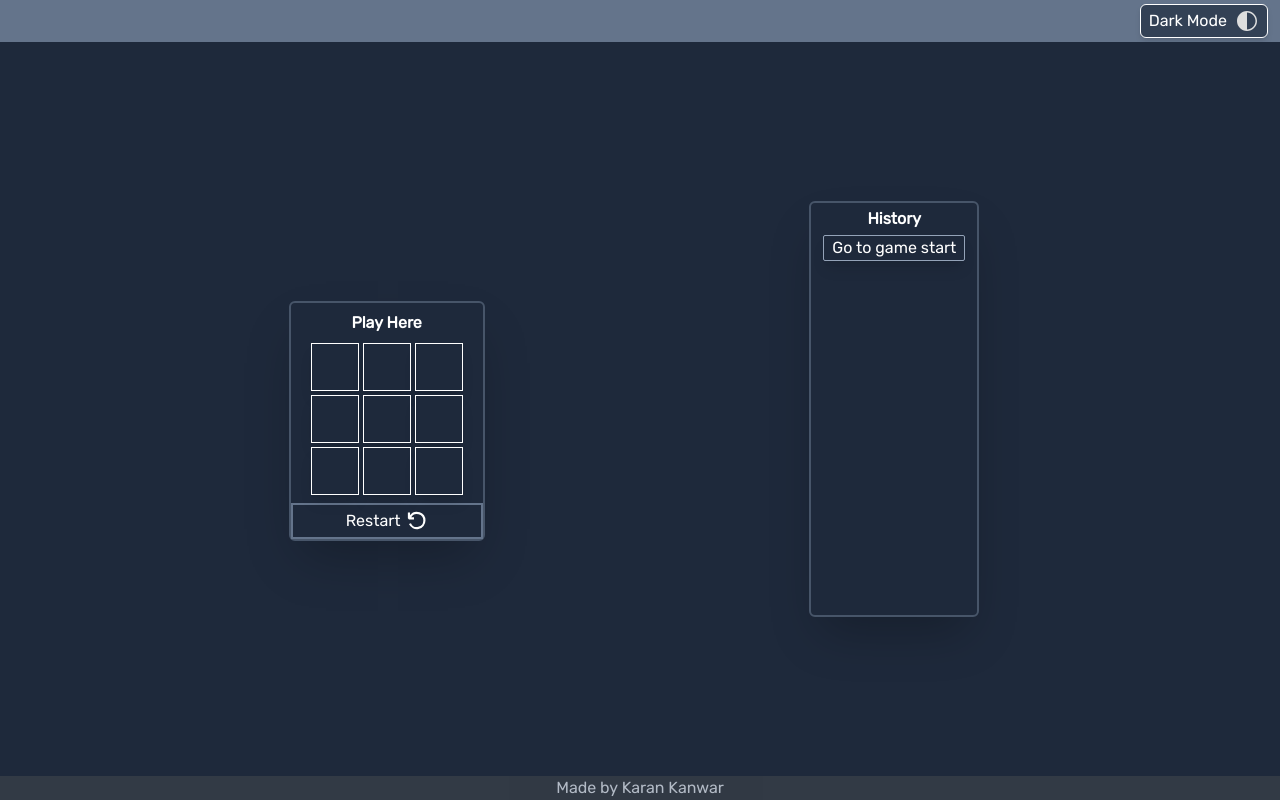
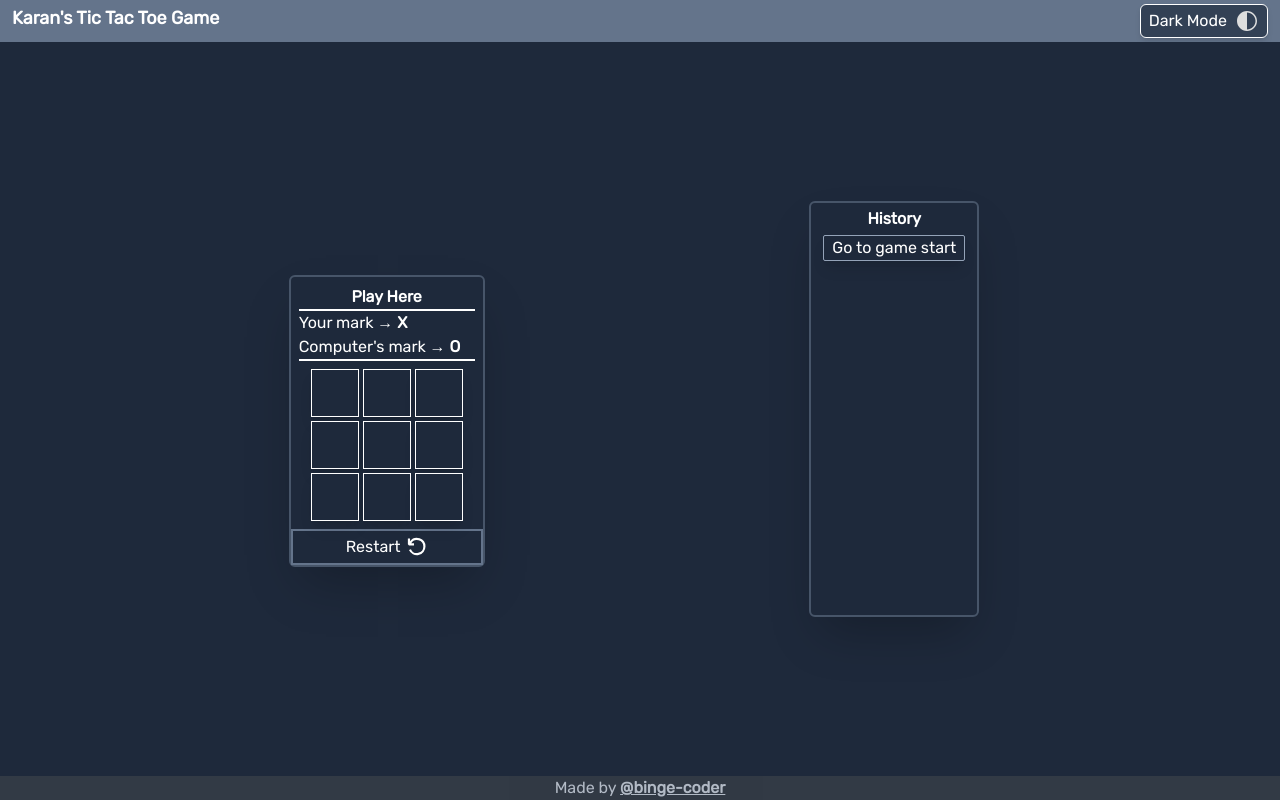
Before and after one commit to binge-coder/TicTacToe, a React (Vite) app: page / in a window 1280 px wide. Built offline with nearby package versions, Linux system fonts and the light colour scheme.

Commit message:
history still visible but everything else is good

```diff
--- a/src/App.jsx
+++ b/src/App.jsx
@@ -45,6 +45,10 @@ function Board({ xIsNext, squares, onPlay, handleRestart }) {
   return (
     <>
       <div className='font-bold text-center mt-2'>Play Here</div>
+      <ul className='mx-2 border-y-2 border-black dark:border-white'>
+        <li>Your mark &rarr; <strong>X</strong></li>
+        <li>Computer's mark &rarr; <strong>O</strong></li>
+      </ul>
       <div className="grid grid-cols-3 gap-1 mx-5 my-2">
         {sqRange.map((index) => (
           <Square
--- a/src/components/Footer.jsx
+++ b/src/components/Footer.jsx
@@ -2,7 +2,7 @@ import React from 'react'
 
 const Footer = () => {
   return (
-    <div className='mt-auto bg-black opacity-50 text-white text-center'>Made by Karan Kanwar</div>
+    <div className='mt-auto bg-black opacity-50 text-white text-center'>Made by <a href="https://github.com/binge-coder" target='_blank' className=' font-bold underline'> @binge-coder</a></div>
   )
 }
 
--- a/src/components/Navbar.jsx
+++ b/src/components/Navbar.jsx
@@ -3,9 +3,10 @@ import darkModeLogo from '/dark-icon.svg'
 
 const Navbar = (props) => {
   return (
-    <div className='flex flex-row justify-end px-3 py-1 mb-auto'>
-      <button onClick={props.toggleDarkMode} className='flex flex-row gap-x-2 border text-black border-black rounded-md px-2 py-1 shadow-md bg-[#b8c1ec] dark:bg-slate-700 dark:border-white dark:text-white'>
-        <div >Dark Mode</div>
+    <div className='flex flex-row px-3 py-1 mb-auto  justify-between'>
+      <div className='font-bold text-lg'>Karan's Tic Tac Toe Game</div>
+      <button onClick={props.toggleDarkMode} className='flex flex-row gap-x-2 border text-black border-black rounded-md px-2 py-1 shadow-md bg-[#b8c1ec] dark:bg-slate-700 dark:border-white dark:text-white '>
+        <span>Dark Mode</span>
         <img className='w-6 dark:invert' src={darkModeLogo} alt="mylogo" />
         </button>
     </div>
```
